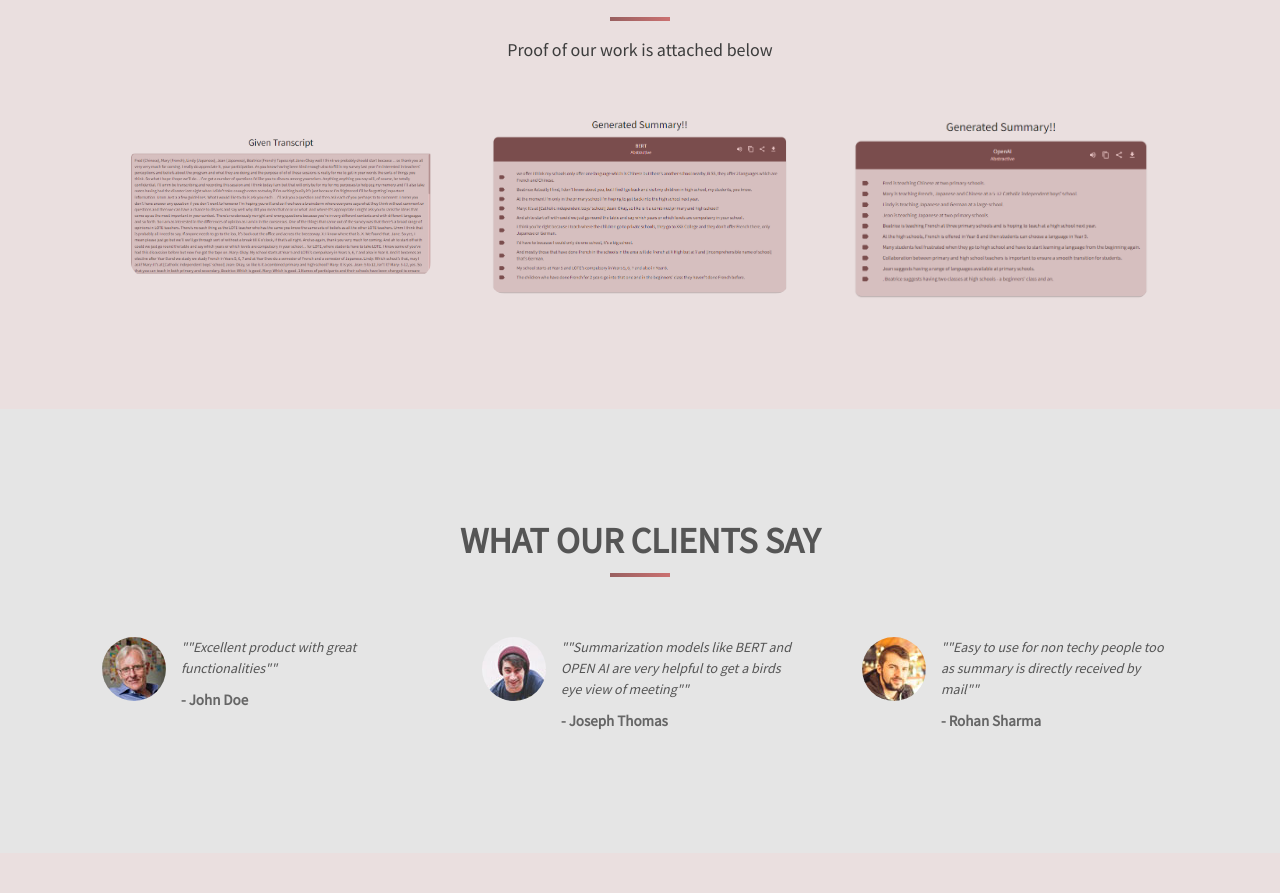
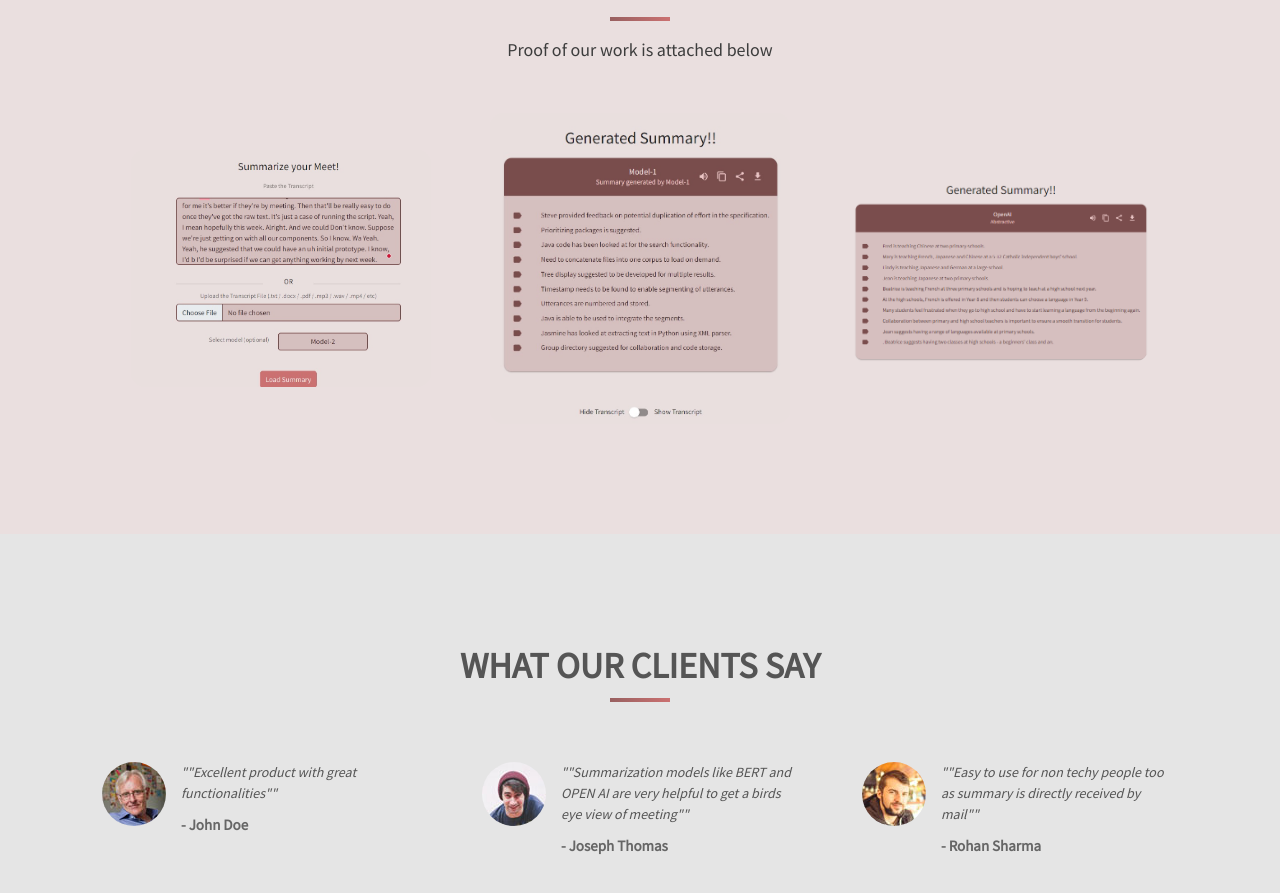
Before and after one commit to kunalagra/SumUp, a React (Create React App) app in the folder stm-app/: page / in a window 1280 px wide. Shown: the part 2811-3704 px from the top of the page. Built offline with nearby package versions, Linux system fonts and the light colour scheme.

Commit message:
updated-title-logo-gallery-images

```diff
--- a/stm-app/public/index.html
+++ b/stm-app/public/index.html
@@ -9,12 +9,12 @@
       name="description"
       content="Web site created using create-react-app"
     />
-    <link rel="apple-touch-icon" href="%PUBLIC_URL%/logo192.png" />
+    <link rel="icon" href="stm-logo.png" />
     <!--
       manifest.json provides metadata used when your web app is installed on a
       user's mobile device or desktop. See https://developers.google.com/web/fundamentals/web-app-manifest/
     -->
-    <link rel="manifest" href="%PUBLIC_URL%/manifest.json" />
+    <link rel="icon" href="stm-logo.png" />
     <!--
       Notice the use of %PUBLIC_URL% in the tags above.
       It will be replaced with the URL of the `public` folder during the build.
--- a/stm-app/src/Components/HomePage.jsx
+++ b/stm-app/src/Components/HomePage.jsx
@@ -340,13 +340,13 @@ const data = {
   Gallery: [
     {
       title: "Input",
-      largeImage: "img/portfolio/ip.png",
-      smallImage: "img/portfolio/ip.png",
+      largeImage: "img/portfolio/summaryip.jpeg",
+      smallImage: "img/portfolio/summaryip.jpeg",
     },
     {
       title: "Model-1",
-      largeImage: "img/portfolio/Bert2.png",
-      smallImage: "img/portfolio/Bert2.png",
+      largeImage: "img/portfolio/model2.jpeg",
+      smallImage: "img/portfolio/model2.jpeg",
     },
     {
       title: "Model-2",
```
Also changed, not shown: stm-app/public/img/portfolio/model2.jpeg (added), stm-app/public/img/portfolio/summaryip.jpeg (added).
